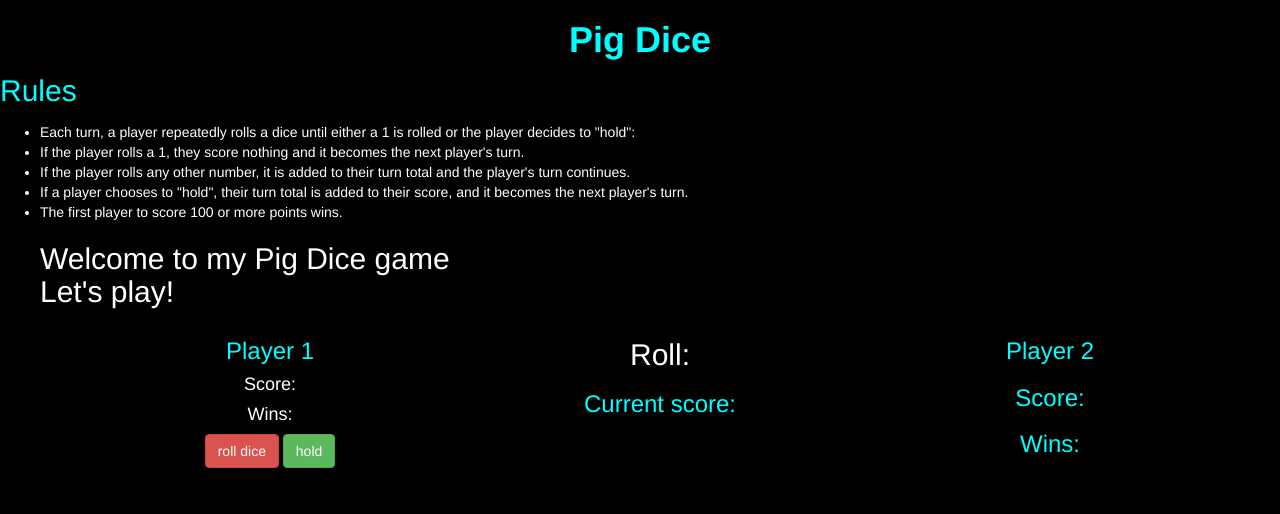
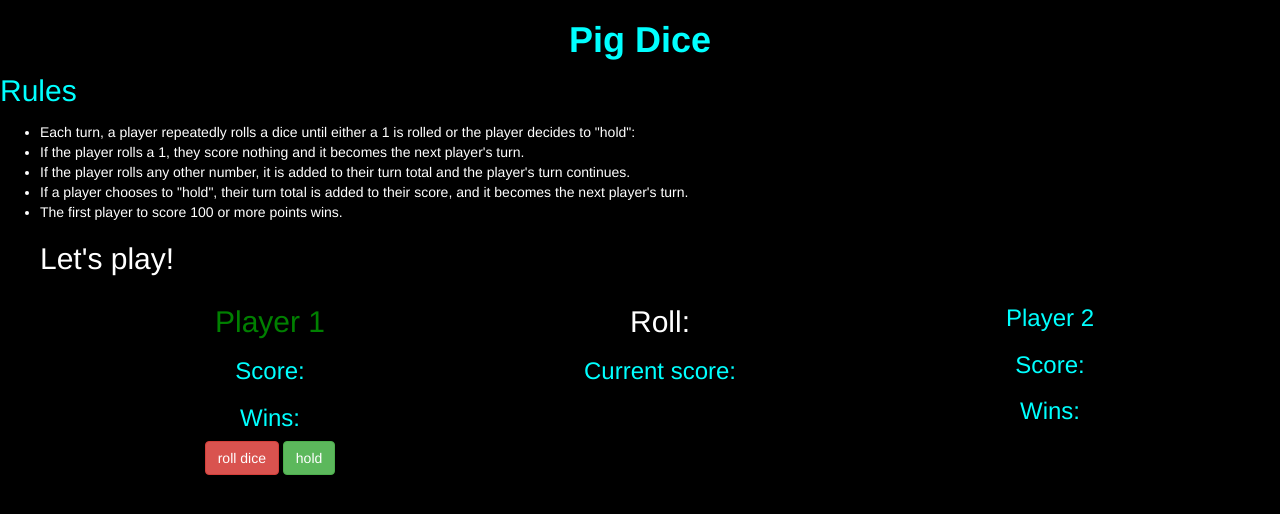
Before and after one commit to Vinny69/Pig-dice, a plain HTML site: page index.html in a window 1280 px wide. Drawn offline with Linux system fonts and the light colour scheme.

Commit message:
fixing git issues

```diff
--- a/index.html
+++ b/index.html
@@ -23,14 +23,14 @@
     <li>The first player to score 100 or more points wins.</li>
 
   </div>
-  <h2 id="welcome"> Welcome to my Pig Dice game <br> Let's play!</h2>
+  <h2 id="welcome">Let's play!</h2>
   <div class="container">
     <div class="row" id="main">
 
       <div class="col-md-4">
-        <h3 id="player1">Player 1</h3>
-        <h4>Score: <span id="player1score"></span></h4>
-        <h4>Wins: <span id="player1wins"></span></h4>
+        <h2 id="player1">Player 1</h2>
+        <h3>Score: <span id="player1score"></span></h3>
+        <h3>Wins: <span id="player1wins"></span></h3>
         <div id="player1buttons">
           <button id="roll" class="btn btn-large btn-danger">roll dice</button>
           <button id="hold" class="btn btn-large btn-success">hold</button>
```
